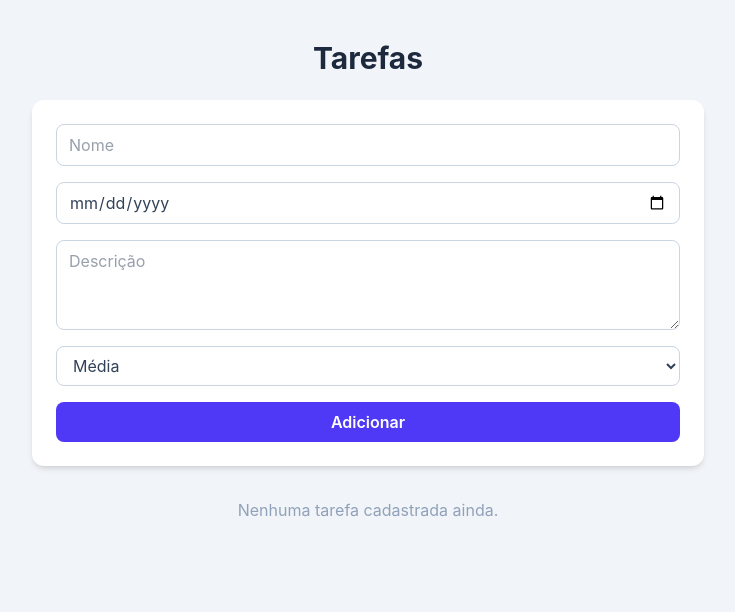
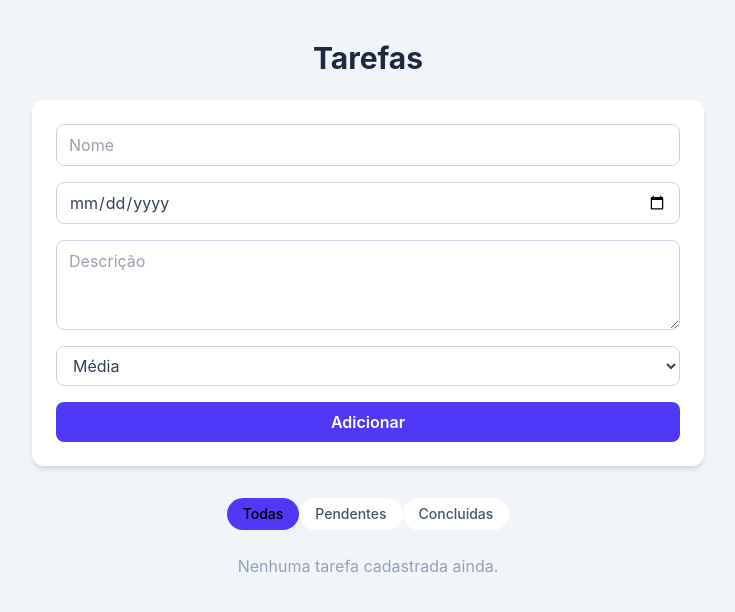
Before and after one commit to GianAntonicci/CP4---Web, a React (Vite) app: page / in a window 1280 px wide. Shown: the top 612 px of the page, without its empty margins (272-1007 px from the left). Built offline with nearby package versions, Linux system fonts and the light colour scheme.

Commit message:
feat: adicionando e estilizando os botoes interativas de marcação

```diff
--- a/src/components/Cadastro.jsx
+++ b/src/components/Cadastro.jsx
@@ -15,7 +15,8 @@ const Cadastro = () => {
   const [nome, setNome] = useState("");
   const [data, setData] = useState("");
   const [descricao, setDescricao] = useState("");
-  const [prioridade, setPrioridade] = useState("Média");
+  const [prioridade, setPrioridade] = useState("Média")
+  const [filtro, setFiltro] = useState("todas");
 
   // Executa sempre que "tarefas" muda para atualizar o localStorage.
   useEffect(() => {
@@ -116,6 +117,15 @@ const Cadastro = () => {
           </button>
         </form>
 
+        <div className="mb-6 flex justify-center gap">
+          <button  type="button" onClick={() => setFiltro("todas")} className={`rounded-full px-4 py-1.5 text-sm font-medium transiton-colors ${filtro === "todas"
+            ? "bg-indigo-600 text white" : "bg-white text-slate-600 hover:bg-slate-200"}`}>Todas</button>
+          <button  type="button" onClick={() => setFiltro("pendentes")} className={`rounded-full px-4 py-1.5 text-sm font-medium transiton-colors ${filtro === "pendentes"
+            ? "bg-indigo-600 text white" : "bg-white text-slate-600 hover:bg-slate-200"}`}>Pendentes</button>
+          <button  type="button" onClick={() => setFiltro("concluidas")} className={`rounded-full px-4 py-1.5 text-sm font-medium transiton-colors ${filtro === "concluidas"
+            ? "bg-indigo-600 text white" : "bg-white text-slate-600 hover:bg-slate-200"}`}>Concluidas</button>
+        </div>
+
         <div className="flex flex-col gap-4">
           {tarefas.length === 0 && (
             <p className="text-center text-slate-400">
@@ -123,7 +133,7 @@ const Cadastro = () => {
             </p>
           )}
 
-          {tarefas.map((tarefa) => (
+          {tarefasFiltradas.map((tarefa) => (
             <div
               key={tarefa.id}
               className="rounded-xl bg-white p-5 shadow-md transition-shadow hover:shadow-lg"
@@ -144,6 +154,9 @@ const Cadastro = () => {
               </p>
               <p className="mb-4 text-sm text-slate-600">{tarefa.descricao}</p>
 
+              <div className="flex gap-2">
+                <button type="button" onClick={() => alternarConclusao(tarefa.id)} className={`rounded-lg px-3 py-1.5 text-sm font-medium transition-colors ${tarefa.concluida ? "bg-slate-100 text-slate-600 hover:bg-slate-200" : "bg-emerald-50 text-emerald-600 hover:bg-emerald-100"}`}>{tarefa.cooncluida ? "Marcar como pendente": "Marcar como concluida"} </button>
+
               <button
                 type="button"
                 onClick={() => removerTarefa(tarefa.id)}
@@ -152,6 +165,7 @@ const Cadastro = () => {
                 Apagar tarefa
               </button>
             </div>
+           </div>
           ))}
         </div>
       </div>
```
